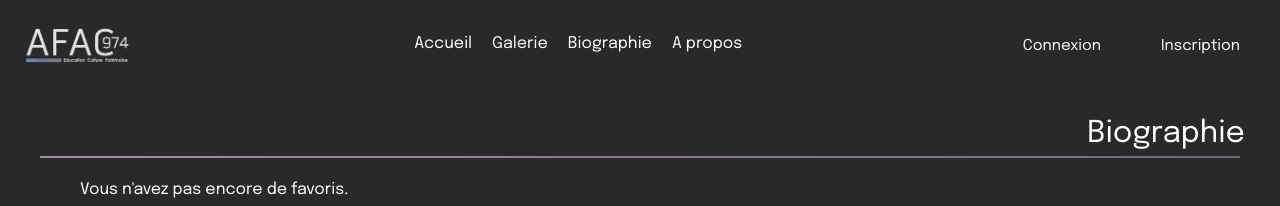
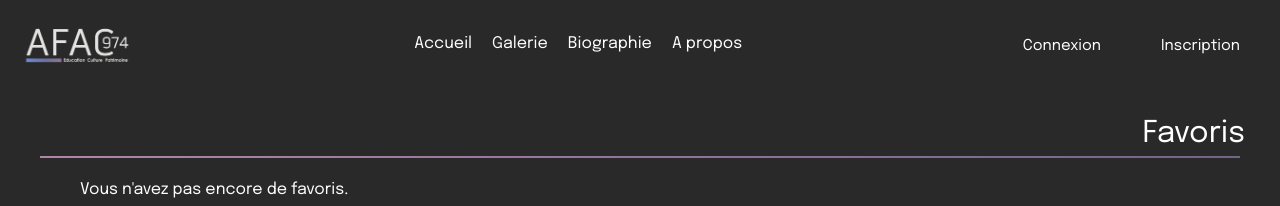
Before and after one commit to WildCodeSchool/2023-03-JS-Remote-Wild_Impact_P3_AFAC974, a React (Vite) app in the folder frontend/: page /favourites in a window 1280 px wide. Shown: the top 206 px of the page. Built offline with nearby package versions, Linux system fonts and the light colour scheme; no server answers.

Commit message:
texte favoris

```diff
--- a/frontend/src/pages/UserFavourites.jsx
+++ b/frontend/src/pages/UserFavourites.jsx
@@ -34,7 +34,7 @@ function UserFavourites() {
   return (
     <div className="bg-black h-full pt-32">
       <div className="relative  flex flex-col text-right mt-10">
-        <h1 className="text-3xl text-white pr-[35px] z-10 pb-1">Biographie</h1>
+        <h1 className="text-3xl text-white pr-[35px] z-10 pb-1">Favoris</h1>
         <div className=" h-[2px] bg-gradient-to-r from-pink to-purple z-10 ml-10 mr-10" />
         {!favourites.length && (
           <div className="text-white mt-5 text-left ml-20">
```
